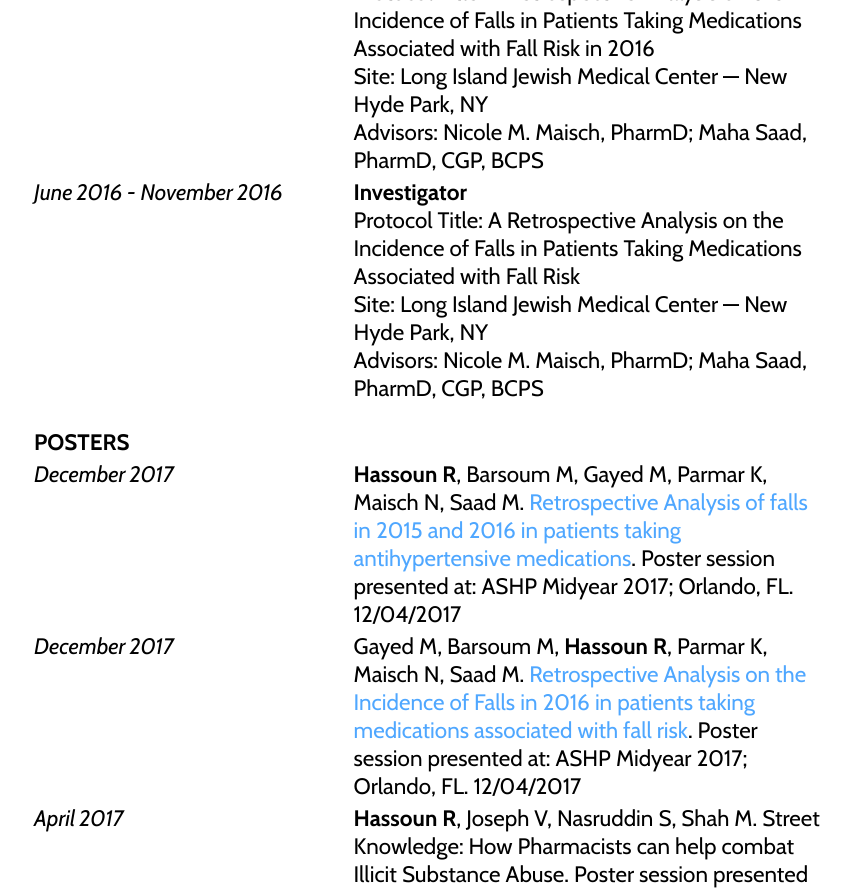
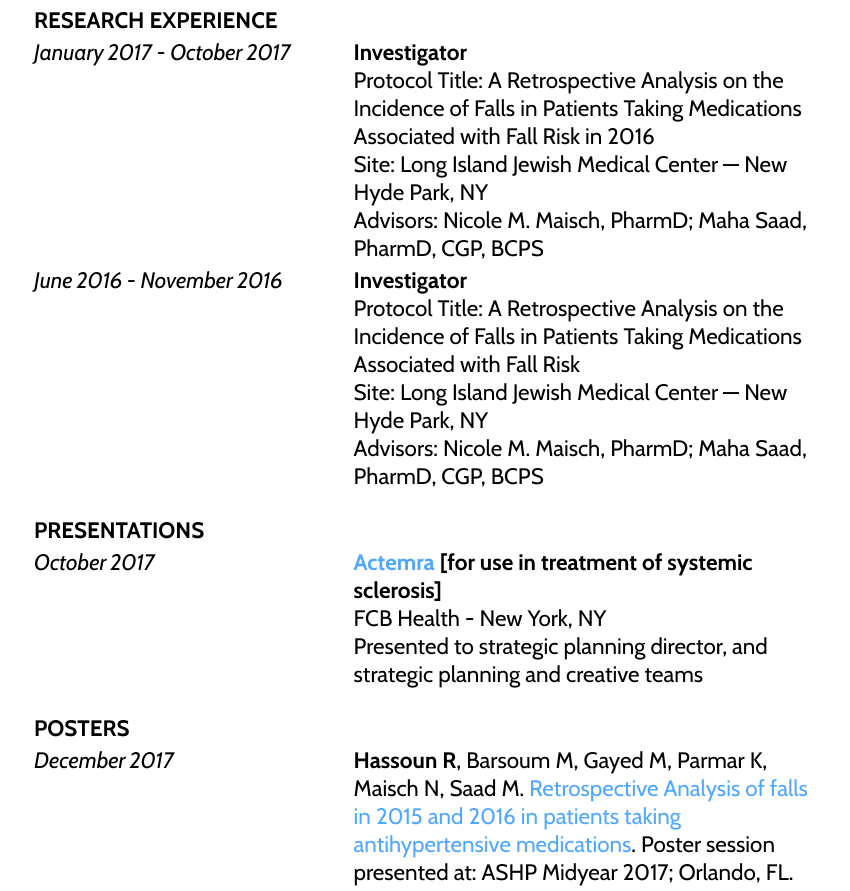
Before and after one commit to ridhahassoun/ridhahassoun.github.io, a plain HTML site: page cv.html in a window 1280 px wide. Shown: the part 2266-3157 px from the top of the page, without its empty margins (209-1059 px from the left). Drawn offline with nearby package versions, Linux system fonts and the light colour scheme.

Commit message:
Updated CV, uploaded Actemra presentation.

```diff
--- a/cv.html
+++ b/cv.html
@@ -135,6 +135,14 @@
                 </tr>
             </thead>
             <tr>
+                <td>January 2017 - present</td>
+                <td>
+                    <strong>Long Island Jewish Medical Center</strong><br />
+                    Preceptor: Michelle Glater, PharmD<br />
+                    Location: New York, NY
+                </td>
+            </tr>
+            <tr>
                 <td>Octorber 2017 - November 2017</td>
                 <td>
                     <strong>Mount Sinai Hospital</strong><br />
@@ -220,6 +228,21 @@
                     Protocol Title: A Retrospective Analysis on the Incidence of Falls in Patients Taking Medications Associated with Fall Risk<br />
                     Site: Long Island Jewish Medical Center &mdash; New Hyde Park, NY<br />
                     Advisors: Nicole M. Maisch, PharmD; Maha Saad, PharmD, CGP, BCPS
+                </td>
+            </tr>
+        </table>
+        <table>
+            <thead>
+                <tr>
+                    <th colspan="2">Presentations</th>
+                </tr>
+            </thead>
+            <tr>
+                <td>October 2017</td>
+                <td>
+                    <strong><a href="files/actemra-fcb.pdf">Actemra</a> [for use in treatment of systemic sclerosis]</strong><br />
+                    FCB Health - New York, NY<br />
+                    Presented to strategic planning director, and strategic planning and creative teams
                 </td>
             </tr>
         </table>
```
Also changed, not shown: 2 other files.
